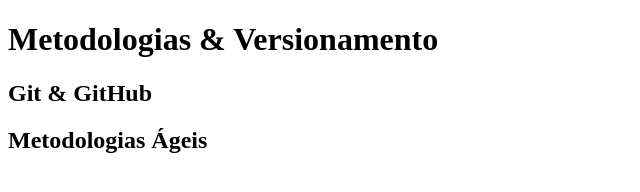
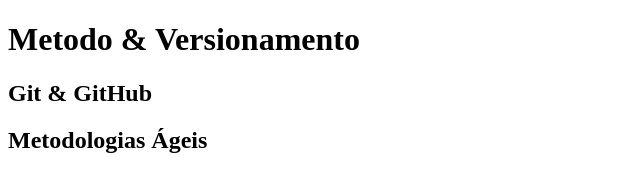
Before and after one commit to Nimet-dev/Meu-Site-MA-79, a plain HTML site: page Meu_site_Branch/index.html in a window 1280 px wide. Shown: the whole page, without its empty margins (0-640 px from the left). Drawn offline with Linux system fonts and the light colour scheme.

Commit message:
Update index.html

```diff
--- a/Meu_site_Branch/index.html
+++ b/Meu_site_Branch/index.html
@@ -8,7 +8,7 @@
 <body>
    <main>
         <header>
-            <h1>Metodologias & Versionamento</h1>
+            <h1>Metodo & Versionamento</h1>
         </header>
         <article>
             <h2>Git & GitHub</h2>
```
